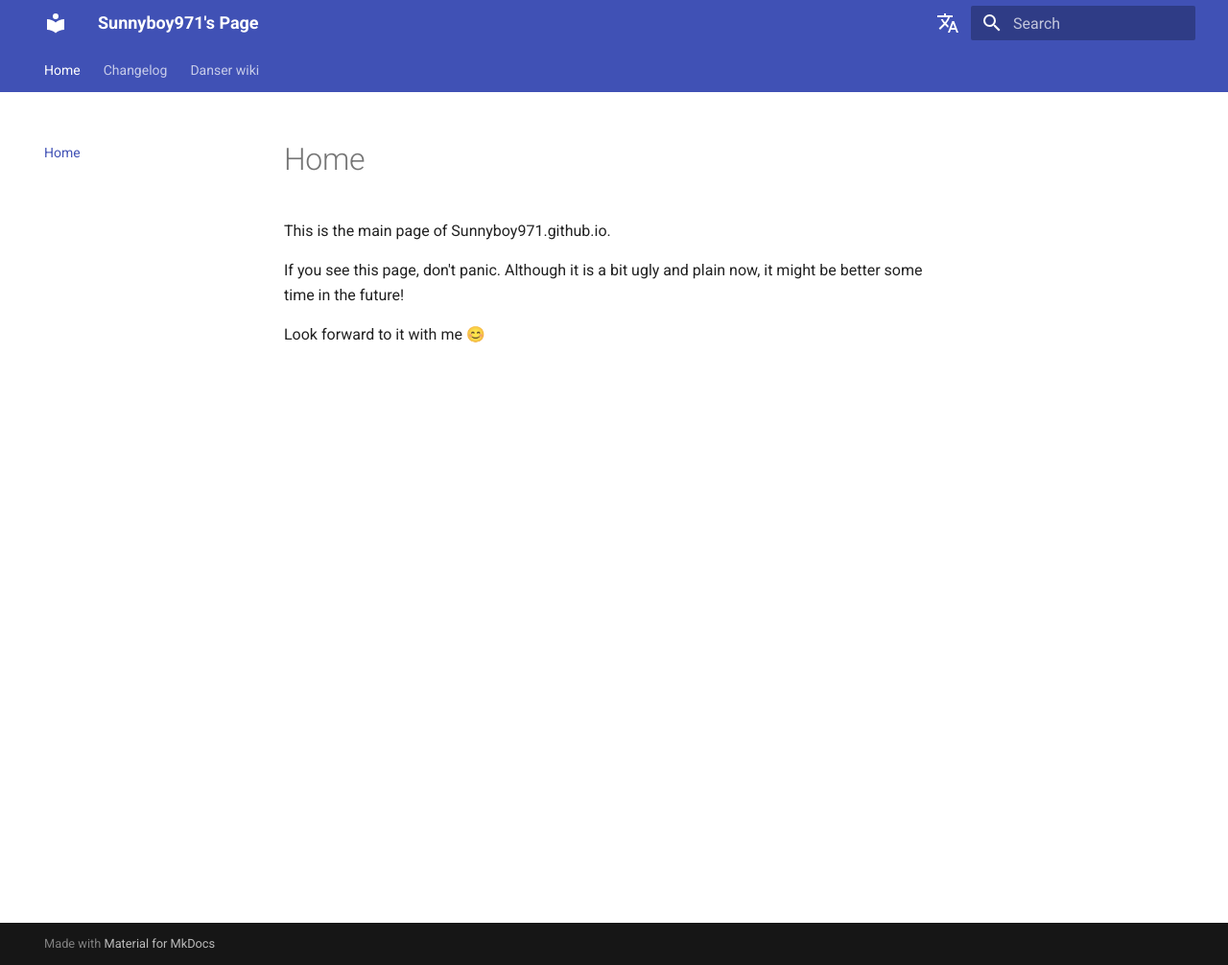
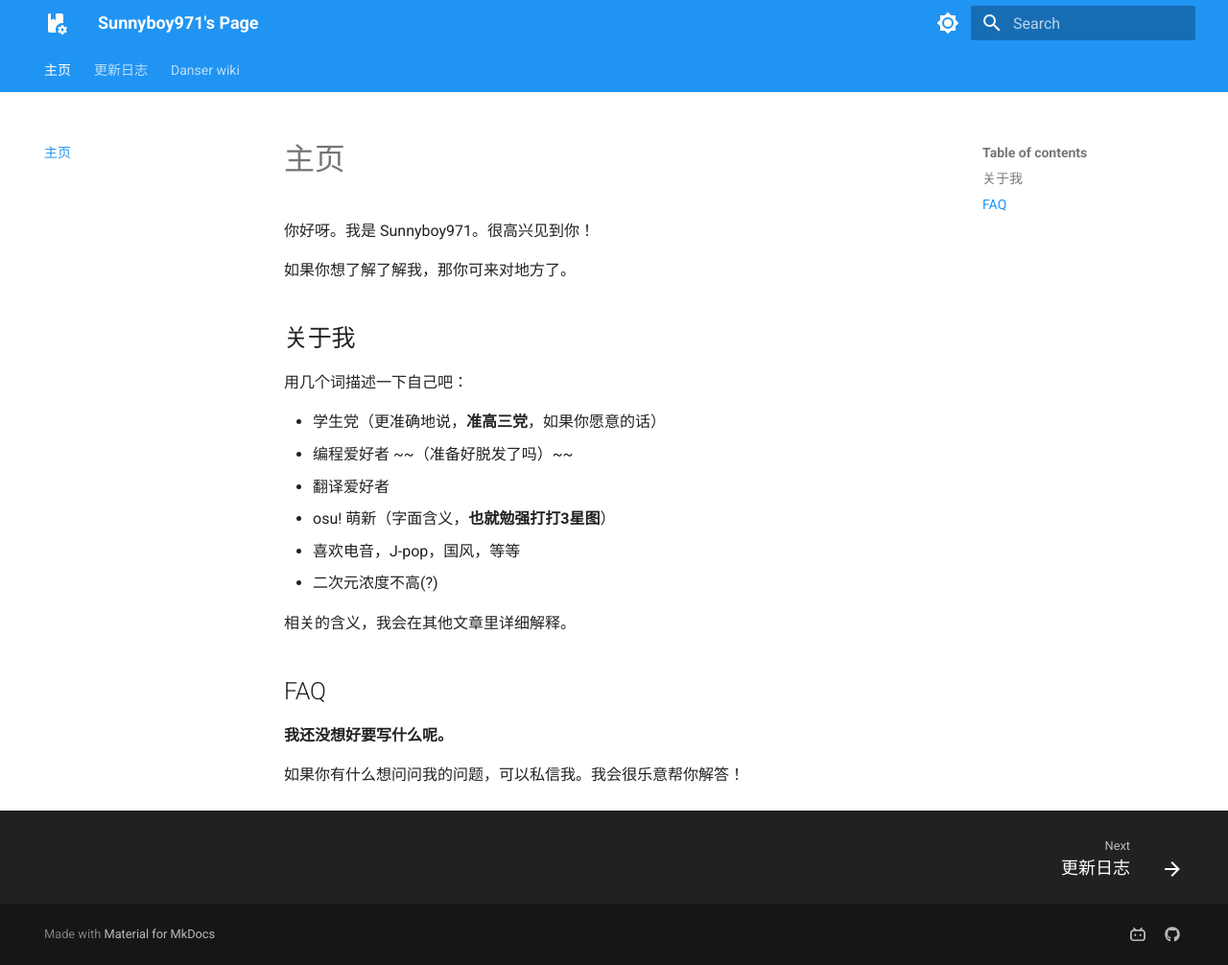
Before and after one commit to Sunnyboy971/Sunnyboy971.github.io, an MkDocs documentation site: the page built from docs/index.md, in a window 1280 px wide and 1006 px high. Shown: the whole window at 96% size. Built offline with MkDocs 1.6.1 and Material for MkDocs 9.7.7, drawn with Linux system fonts in a browser that asks for light colours; comment, search, counter and statistics services are not loaded.

Commit message:
Some simple setup

```diff
--- a/docs/index.md
+++ b/docs/index.md
@@ -1,7 +1,24 @@
-# Home
+# 主页
 
-This is the main page of Sunnyboy971.github.io.
+你好呀。我是 Sunnyboy971。很高兴见到你！
 
-If you see this page, don't panic. Although it is a bit ugly and plain now, it might be better some time in the future!
+如果你想了解了解我，那你可来对地方了。
 
-Look forward to it with me 😊
+## 关于我
+
+用几个词描述一下自己吧：
+
+- 学生党（更准确地说，**准高三党**，如果你愿意的话）
+- 编程爱好者 ~~（准备好脱发了吗）~~
+- 翻译爱好者
+- osu! 萌新（字面含义，**也就勉强打打3星图**）
+- 喜欢电音，J-pop，国风，等等
+- 二次元浓度不高(?)
+
+相关的含义，我会在其他文章里详细解释。
+
+## FAQ
+
+**我还没想好要写什么呢。**
+
+如果你有什么想问问我的问题，可以私信我。我会很乐意帮你解答！
--- a/mkdocs.yml
+++ b/mkdocs.yml
@@ -1,16 +1,46 @@
 site_name: Sunnyboy971's Page
 theme:
   name: material
+  icon:
+    logo: material/book-cog
   features:
     - navigation.instant
     - navigation.tracking
     - navigation.tabs
     - navigation.top
+    - navigation.footer
+    - search.suggest
+    - search.highlight
+    - search.share
+  palette:
+    # Palette toggle for light mode
+    - scheme: default
+      primary: blue
+      accent: blue
+      toggle:
+        icon: material/brightness-7
+        name: Switch to dark mode
+    # Palette toggle for dark mode
+    - scheme: slate
+      toggle:
+        icon: material/brightness-4
+        name: Switch to light mode
+
+plugins:
+  - tags
+  - search:
+
+
 extra:
-  alternate:
-    - name: English
-      link: /en/
-      lang: en
-    - name: 简体中文
-      link: /zh/
-      lang: zh
+  social:
+    - icon: simple/bilibili
+      link: https://space.bilibili.com/2046252132
+    - icon: fontawesome/brands/github
+      link: https://github.com/Sunnyboy971
+#  alternate:
+#    - name: English
+#      link: /en/
+#      lang: en
+#    - name: 简体中文
+#      link: /zh-CN/
+#      lang: zh
```
Also changed, not shown: docs/changelog.md (+8 -4 lines), docs/danser-wiki/danser-2.md (+9 -0 lines), overrides/404.html (added, +34 -0 lines), docs/danser-wiki/danser-1.md (renamed from docs/danser-wiki/danser.md), 3 other files.
